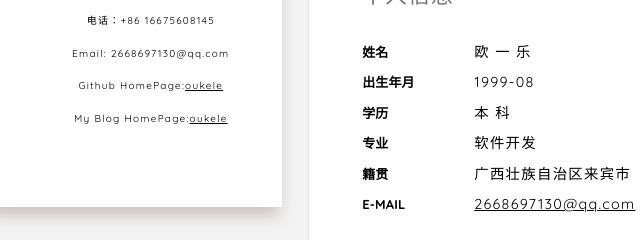
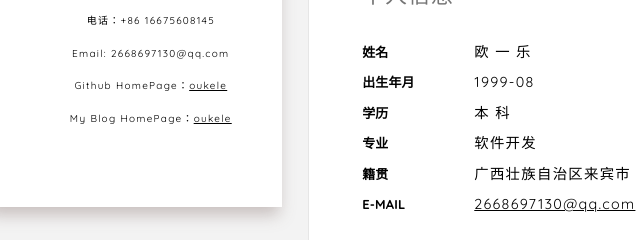
Before and after one commit to oukele/oukele.github.io, a plain HTML site: page index.html in a window 1280 px wide. Shown: the part 521-761 px from the top of the page, 6-646 px from the left. Drawn offline with Linux system fonts and the light colour scheme; some packages are replaced by stand-ins of ours; a script that the page names is missing; files whose address does not match are found by name.

Commit message:
Update index.html

```diff
--- a/index.html
+++ b/index.html
@@ -103,8 +103,8 @@
 					<ul>
 						<li>电话：+86 16675608145 </li>
 						<li>Email: 2668697130@qq.com</li>
-						<li>Github HomePage:<a target="_blank" href="https://www.github.com/oukele">oukele</a></li>
-						<li>My Blog HomePage:<a target="_blank" href="https://www.cnblogs.com/oukele">oukele</a></li>
+						<li>Github HomePage：<a target="_blank" href="https://www.github.com/oukele">oukele</a></li>
+						<li>My Blog HomePage：<a target="_blank" href="https://www.cnblogs.com/oukele">oukele</a></li>
 						<li>
 <!-- 							<embed src="music/我相信.mp3" width=0 height=0 loop="true"  autostart="true"> -->
 						</li>
```
